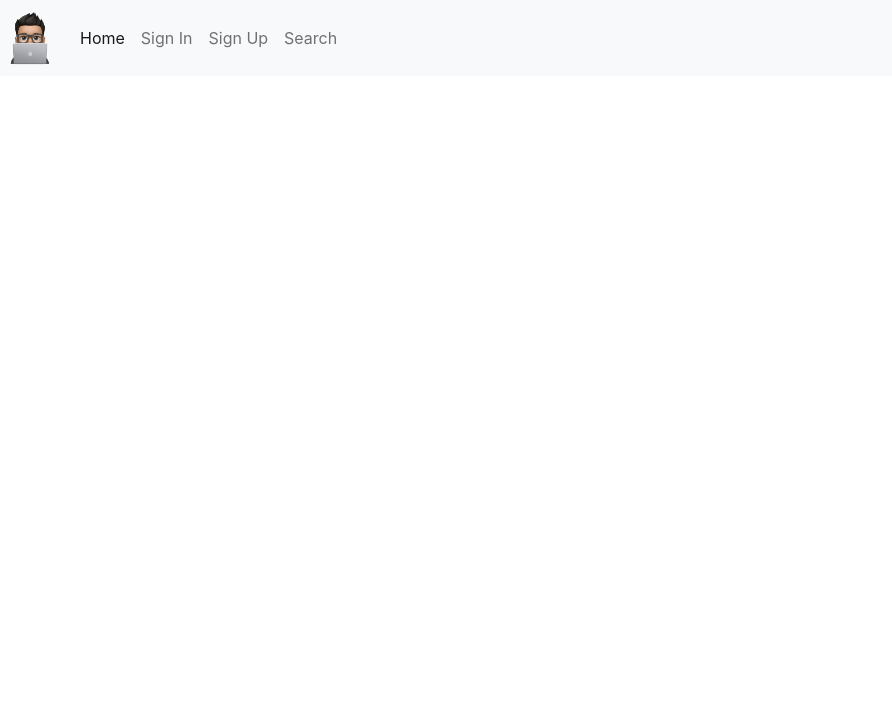
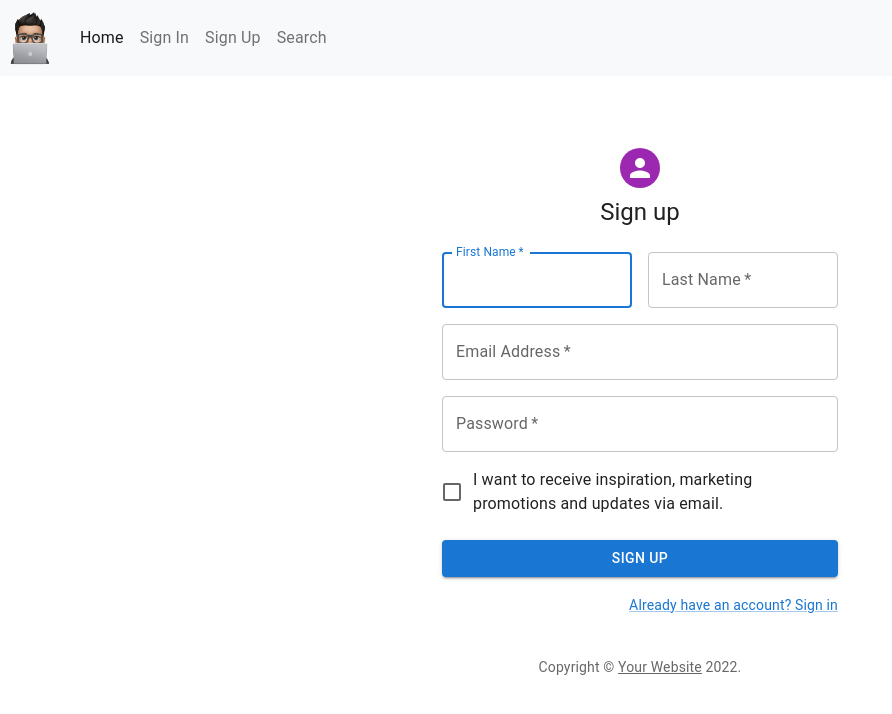
Before and after one commit to YaZiD01A/Finalproject, a React (Create React App) app in the folder client/: page /SignUp in a window 1280 px wide. Shown: the top 714 px of the page, without its empty margins (0-892 px from the left). Built offline with nearby package versions, Linux system fonts and the light colour scheme.

Commit message:
fixing login

```diff
--- a/client/src/App.js
+++ b/client/src/App.js
@@ -1,3 +1,4 @@
+import React from 'react';
 import Footer from './components/Footer';
 import Header from "./components/Header"
 import SignIn from './components/SignIn';
@@ -11,6 +12,7 @@
   createHttpLink,
 } from '@apollo/client';
 import { setContext } from '@apollo/client/link/context';
+import SignUp from './components/SIgnUp';
 
 const httpLink = createHttpLink({
   uri: '/graphql',
@@ -40,6 +42,7 @@
      <Routes>
        <Route path="/" element={<Home />}/>
        <Route path="/signIn" element={<SignIn />} />
+       <Route path="SignUp" element={<SignUp />} />
      </Routes>
      <Footer />
      </Router>
--- a/client/src/components/Navigation.js
+++ b/client/src/components/Navigation.js
@@ -16,10 +16,10 @@
               <Link class="nav-link active" aria-current="page" to="/">Home</Link>
             </li>
             <li class="nav-item">
-              <Link class="nav-link" to="/signIn">Sign In</Link>
+              <Link class="nav-link" to="/SignIn">Sign In</Link>
             </li>
             <li class="nav-item">
-              <a class="nav-link" href="#sign-up">Sign Up</a>
+              <Link class="nav-link" to="/SignUp">Sign Up</Link>
             </li>
             <li class="nav-item">
               <a class="nav-link" href="#search">Search</a>
--- /dev/null
+++ b/client/src/components/SIgnUp.js
@@ -0,0 +1,131 @@
+import * as React from 'react';
+import Avatar from '@mui/material/Avatar';
+import Button from '@mui/material/Button';
+import CssBaseline from '@mui/material/CssBaseline';
+import TextField from '@mui/material/TextField';
+import FormControlLabel from '@mui/material/FormControlLabel';
+import Checkbox from '@mui/material/Checkbox';
+import Link from '@mui/material/Link';
+import Grid from '@mui/material/Grid';
+import Box from '@mui/material/Box';
+// import LockOutlinedIcon from '@mui/icons-material/LockOutlined';
+import Typography from '@mui/material/Typography';
+import Container from '@mui/material/Container';
+import { createTheme, ThemeProvider } from '@mui/material/styles';
+
+function Copyright(props) {
+  return (
+    <Typography variant="body2" color="text.secondary" align="center" {...props}>
+      {'Copyright © '}
+      <Link color="inherit" href="https://mui.com/">
+        Your Website
+      </Link>{' '}
+      {new Date().getFullYear()}
+      {'.'}
+    </Typography>
+  );
+}
+
+const theme = createTheme();
+
+export default function SignUp() {
+  const handleSubmit = (event) => {
+    event.preventDefault();
+    const data = new FormData(event.currentTarget);
+    console.log({
+      email: data.get('email'),
+      password: data.get('password'),
+    });
+  };
+
+  return (
+    <ThemeProvider theme={theme}>
+      <Container component="main" maxWidth="xs">
+        <CssBaseline />
+        <Box
+          sx={{
+            marginTop: 8,
+            display: 'flex',
+            flexDirection: 'column',
+            alignItems: 'center',
+          }}
+        >
+          <Avatar sx={{ m: 1, bgcolor: 'secondary.main' }}>
+            {/* <LockOutlinedIcon /> */}
+          </Avatar>
+          <Typography component="h1" variant="h5">
+            Sign up
+          </Typography>
+          <Box component="form" noValidate onSubmit={handleSubmit} sx={{ mt: 3 }}>
+            <Grid container spacing={2}>
+              <Grid item xs={12} sm={6}>
+                <TextField
+                  autoComplete="given-name"
+                  name="firstName"
+                  required
+                  fullWidth
+                  id="firstName"
+                  label="First Name"
+                  autoFocus
+                />
+              </Grid>
+              <Grid item xs={12} sm={6}>
+                <TextField
+                  required
+                  fullWidth
+                  id="lastName"
+                  label="Last Name"
+                  name="lastName"
+                  autoComplete="family-name"
+                />
+              </Grid>
+              <Grid item xs={12}>
+                <TextField
+                  required
+                  fullWidth
+                  id="email"
+                  label="Email Address"
+                  name="email"
+                  autoComplete="email"
+                />
+              </Grid>
+              <Grid item xs={12}>
+                <TextField
+                  required
+                  fullWidth
+                  name="password"
+                  label="Password"
+                  type="password"
+                  id="password"
+                  autoComplete="new-password"
+                />
+              </Grid>
+              <Grid item xs={12}>
+                <FormControlLabel
+                  control={<Checkbox value="allowExtraEmails" color="primary" />}
+                  label="I want to receive inspiration, marketing promotions and updates via email."
+                />
+              </Grid>
+            </Grid>
+            <Button
+              type="submit"
+              fullWidth
+              variant="contained"
+              sx={{ mt: 3, mb: 2 }}
+            >
+              Sign Up
+            </Button>
+            <Grid container justifyContent="flex-end">
+              <Grid item>
+                <Link href="#" variant="body2">
+                  Already have an account? Sign in
+                </Link>
+              </Grid>
+            </Grid>
+          </Box>
+        </Box>
+        <Copyright sx={{ mt: 5 }} />
+      </Container>
+    </ThemeProvider>
+  );
+}
--- a/client/src/components/SignIn.js
+++ b/client/src/components/SignIn.js
@@ -13,8 +13,8 @@
 import Typography from '@mui/material/Typography';
 import Container from '@mui/material/Container';
 import { createTheme, ThemeProvider } from '@mui/material/styles';
-import {SIGN_IN} from '../utils/mutation'
-import {useMutation} from '@apollo/client'
+import { SIGN_IN } from '../utils/mutation'
+import { useMutation } from '@apollo/client'
 import Auth from '../utils/auth'
 
 
@@ -35,12 +35,13 @@
 const theme = createTheme();
 
 export default function SignIn() {
-const [userInfo, setUserInfo] = useState ({email:"", password:""})
-const [loginUser, {error}] = useMutation (SIGN_IN)
+  const [userInfo, setUserInfo] = useState({ email: "", password: "" })
+  const [logIn, { error }] = useMutation(SIGN_IN)
 
   const handleInputChange = (event) => {
     const { name, value } = event.target;
-    setUserInfo({ ...userInfo, [name]: value });  };
+    setUserInfo({ ...userInfo, [name]: value });
+  };
 
   const handleSubmit = async (event) => {
     event.preventDefault();
@@ -52,13 +53,14 @@
     // const email = data.get ('email')
     // const password = data.get ('password')
     try {
-        const {data} = await loginUser ({
-            variables: {...userInfo}
+      console.log(userInfo)
+      const { data } = await logIn({
+        variables: { ...userInfo }
       })
-        console.log(data)
+      console.log(data.logIn)
       // Auth.login(data.loginUser.token)
     }
-catch (error){
+    catch (error) {
       console.error(error)
     }
   };
--- a/client/src/utils/mutation.js
+++ b/client/src/utils/mutation.js
@@ -1,7 +1,7 @@
 import { gql } from "@apollo/client";
 export const SIGN_IN = gql `
-mutation LoginUser($password: String, $email: String) {
-    logIn(password: $password, email: $email) {
+mutation LogIn($email: String, $password: String) {
+  logIn(email: $email, password: $password) {
     token
     user {
       _id
```
Also changed, not shown: 1 other file (tests, documents, lock files or other folders). Lines whose indentation alone changed are shown as unchanged.
